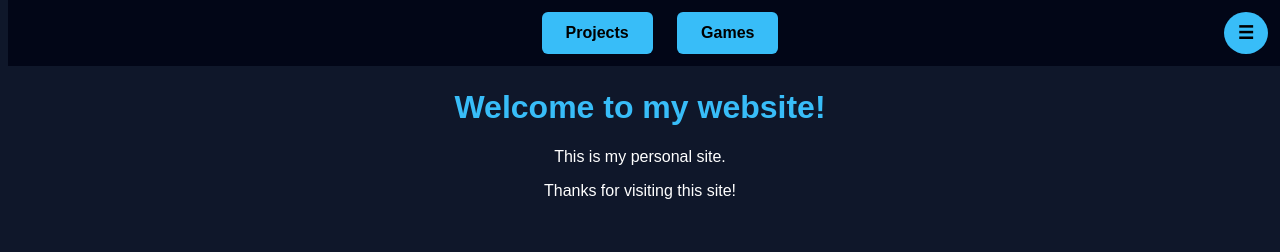
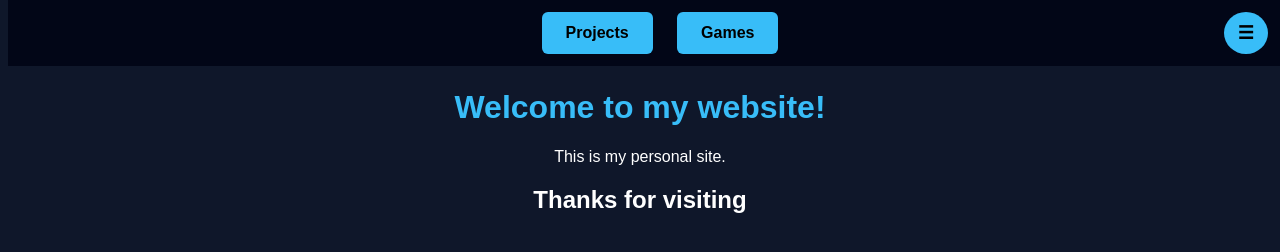
Before and after one commit to jodahen/Jodahens-website, a plain HTML site: page index.html in a window 1280 px wide. Drawn offline with Linux system fonts and the light colour scheme.

Commit message:
update website files

```diff
--- a/index.html
+++ b/index.html
@@ -44,6 +44,6 @@
 
     <h1>Welcome to my website!</h1>
     <p>This is my personal site.</p>
-    <p>Thanks for visiting this site!</p>
+    <h2>Thanks for visiting</h2>
 </body>
 </html>
```
